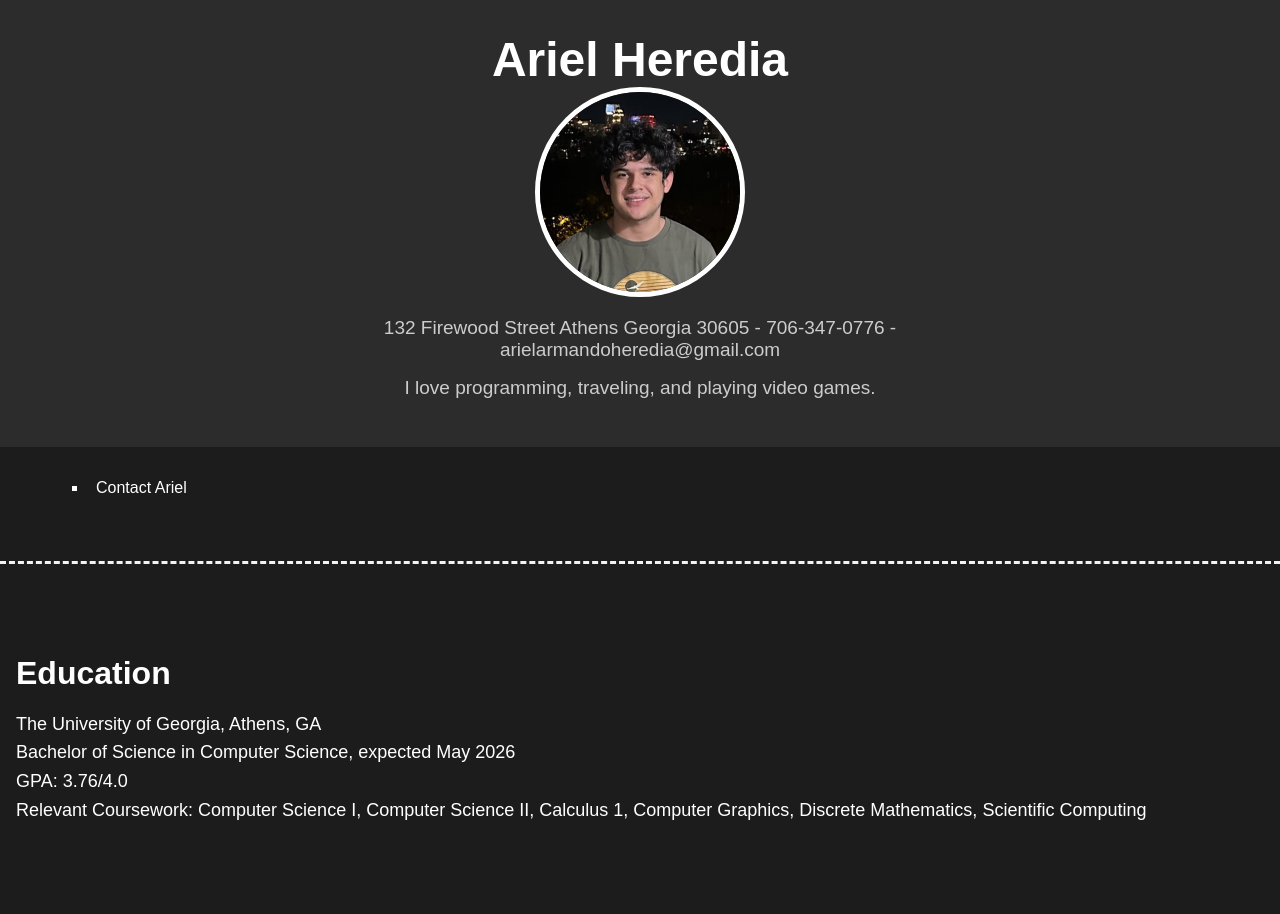
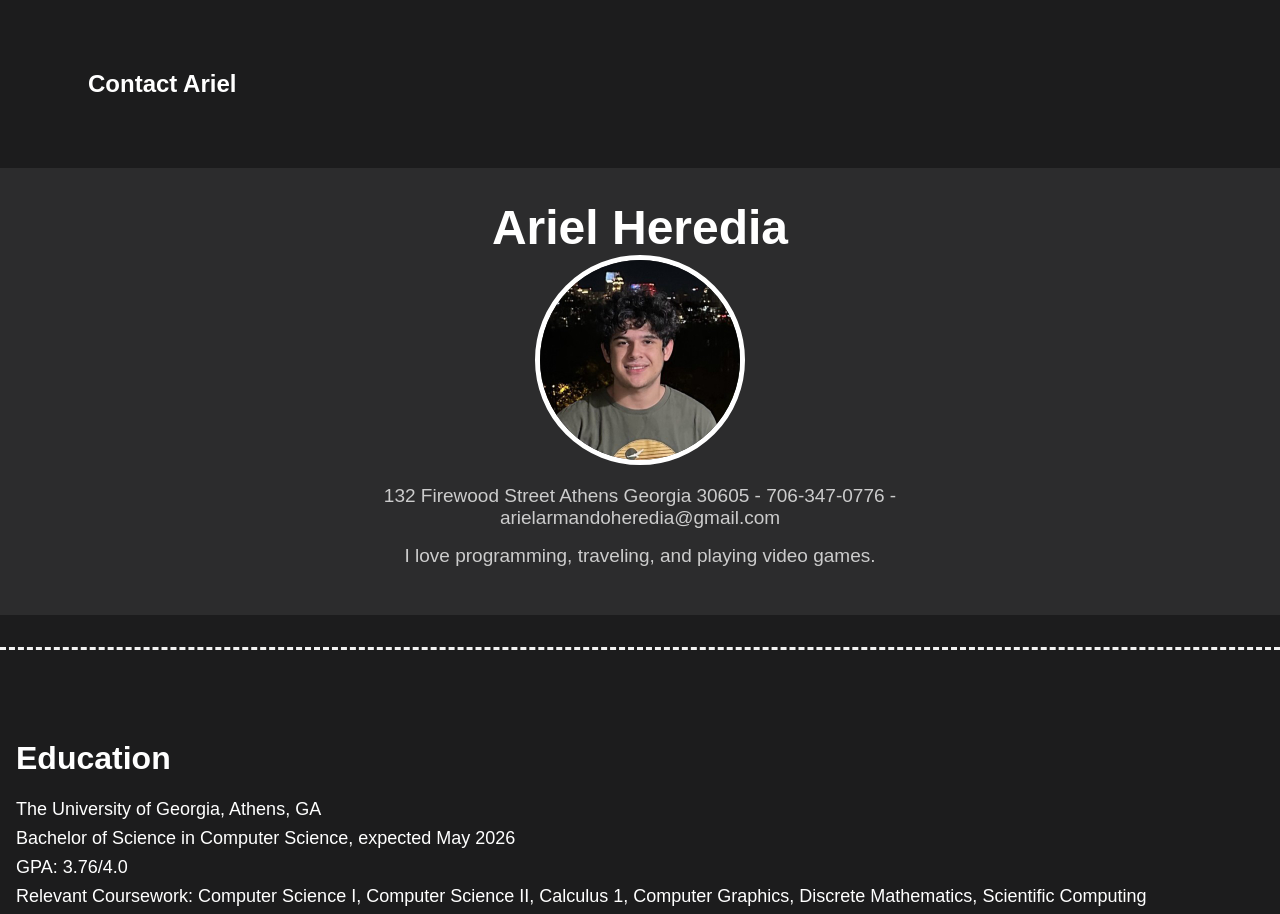
Before and after one commit to arielherediaa/arielherediaa.github.io, a plain HTML site: page index.html in a window 1280 px wide. Shown: the top 914 px of the page. Drawn offline with Linux system fonts and the light colour scheme.

Commit message:
Update index.html

```diff
--- a/index.html
+++ b/index.html
@@ -11,6 +11,12 @@
 </head>
 <body>
 
+    <nav>
+    <ul>
+      <a href="/contact.html"><h1>Contact Ariel</h1></a>
+    </ul>
+  </nav>
+
   <header class="splash">
     <h1>Ariel Heredia</h1>
     <img src="/images/headshot.jpg" width="200" alt="Ariel Headshot" />
@@ -18,11 +24,7 @@
     <p>I love programming, traveling, and playing video games.</p>
   </header>
 
-  <nav>
-    <ul>
-      <li><a href="/contact.html">Contact Ariel</a></li>
-    </ul>
-  </nav>
+
 
   <hr />
 
```
